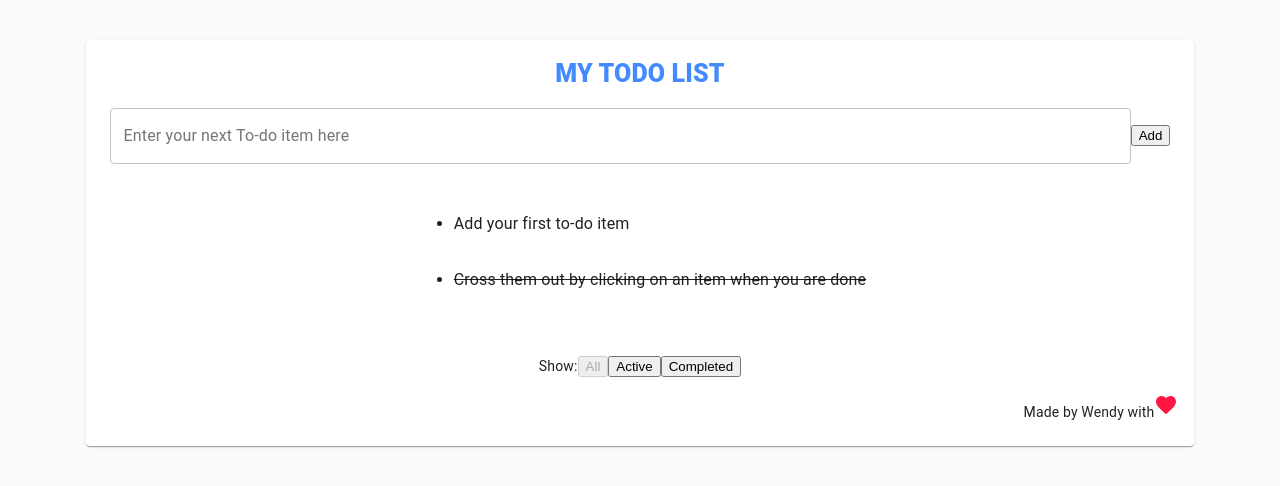
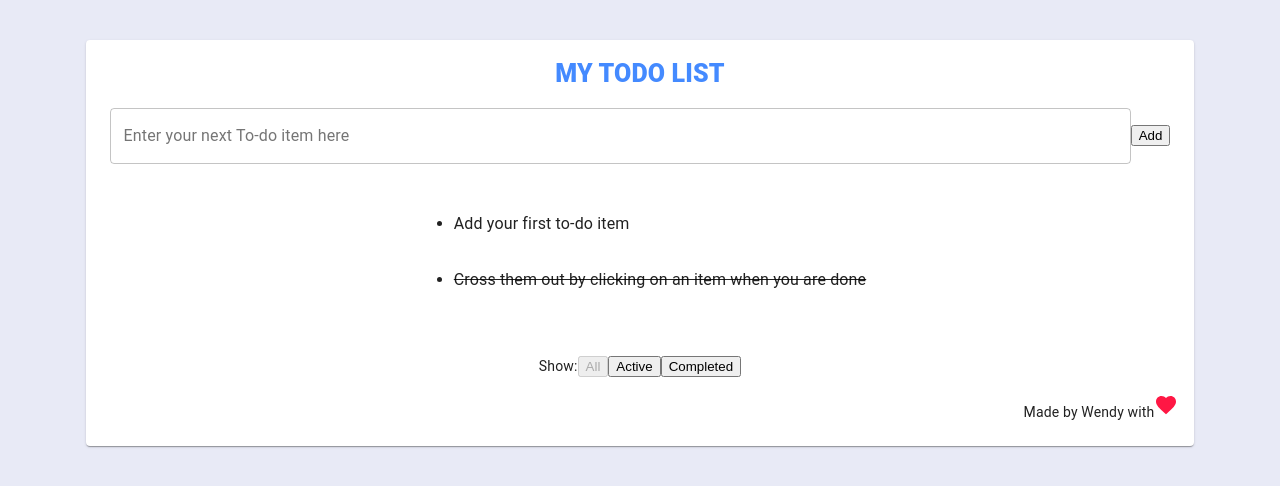
Before and after one commit to lynklody/shopping-website, a React (Create React App) app: page / in a window 1280 px wide. Shown: the top 486 px of the page. Built offline with nearby package versions, Linux system fonts and the light colour scheme.

Commit message:
+: theming

```diff
--- /dev/null
+++ b/src/theme.js
@@ -0,0 +1,24 @@
+import { createMuiTheme } from '@material-ui/core/styles'
+import { blue, red, indigo, pink } from '@material-ui/core/colors'
+
+const theme = createMuiTheme({
+    palette: {
+        primary: blue,
+        secondary: pink,
+        error: {
+            main: red[300],
+        },
+        background: {
+            default: indigo[50],
+        },
+    },
+    // spreadThis: {
+    //     customError: {
+    //         color: "red",
+    //         fontSize: "0.8rem",
+    //         marginTop: 5
+    //     },
+    // }
+})
+
+export default theme;
```
Also changed, not shown: src/index.js (+4 -4 lines).
